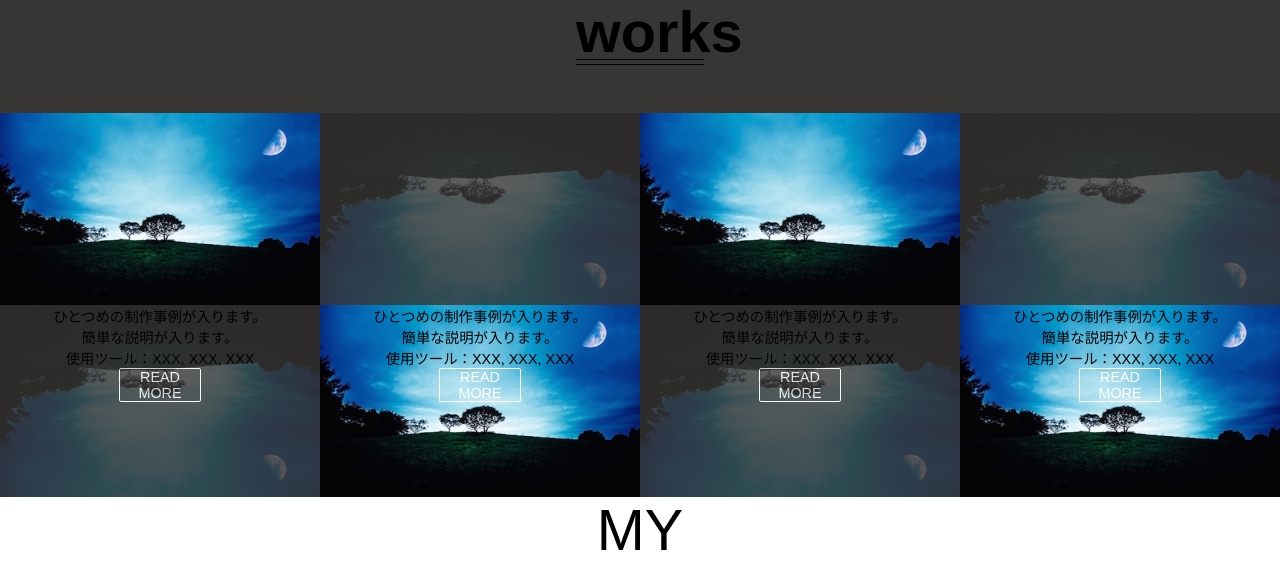
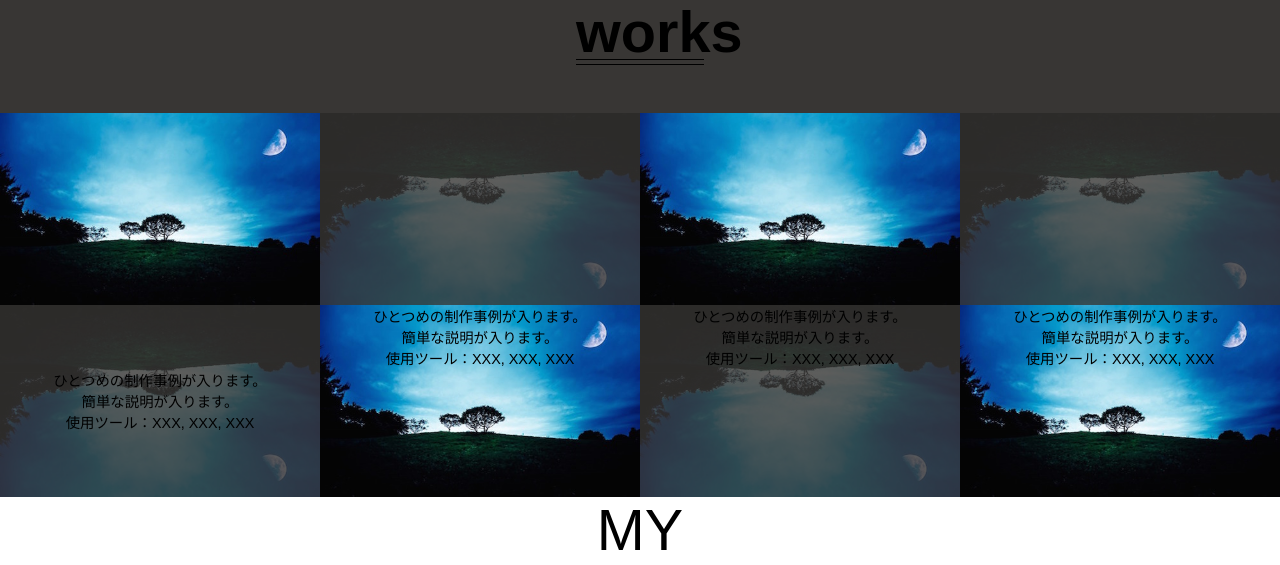
Before and after one commit to umanari145/css, a PHP site: page / in a window 1280 px wide. Shown: the part 753-1318 px from the top of the page. Run offline with PHP 8.4, Linux system fonts and the light colour scheme; some libraries are stand-ins or nearby versions.

Commit message:
display tableのよるセンタリングとheightの決定

```diff
--- a/samplesite02/css/style.css
+++ b/samplesite02/css/style.css
@@ -129,11 +129,19 @@ header .button_area .send_message {
   width: 100%;
   height: 50%;
   text-align: center;
+  z-index: 1;
 }
 .works .link_block .single_area .work_inner .text-area {
+  width: 100%;
+  height: 100%;
+  display: table;
   margin-left: auto;
   margin-right: auto;
   text-align: center;
+}
+.works .link_block .single_area .work_inner .text-area p {
+  display: table-cell;
+  vertical-align: middle;
 }
 .works .link_block .single_area a {
   color: #fff;
--- a/samplesite02/css/style.less
+++ b/samplesite02/css/style.less
@@ -131,8 +131,16 @@ header {
 				width: 100%;
 				height:50%;
 				text-align: center;
+				z-index: 1;
 				.text-area{
+					width: 100%;
+					height: 100%;
+					display: table;
 					.centering;
+					p{
+						display: table-cell;
+						vertical-align: middle;
+					}
 				}
 			}
 			a{
--- a/samplesite02/index.html
+++ b/samplesite02/index.html
@@ -39,9 +39,11 @@
 				<img src="img/tree.jpg" class="work_image">
 				<div class="work_inner">
 					<div class="text-area">
-						ひとつめの制作事例が入ります。<br>
-						簡単な説明が入ります。<br>
-						使用ツール：XXX, XXX, XXX<br>
+						<p>
+							ひとつめの制作事例が入ります。<br>
+							簡単な説明が入ります。<br>
+							使用ツール：XXX, XXX, XXX<br>
+						</p>
 					</div>
 					<a href="#" class="button">READ MORE</a>
 				</div>
@@ -76,7 +78,6 @@
 						簡単な説明が入ります。<br>
 						使用ツール：XXX, XXX, XXX<br>
 					</div>
-					<a href="#" class="button">READ MORE</a>
 				</div>
 			</div>
 
```
